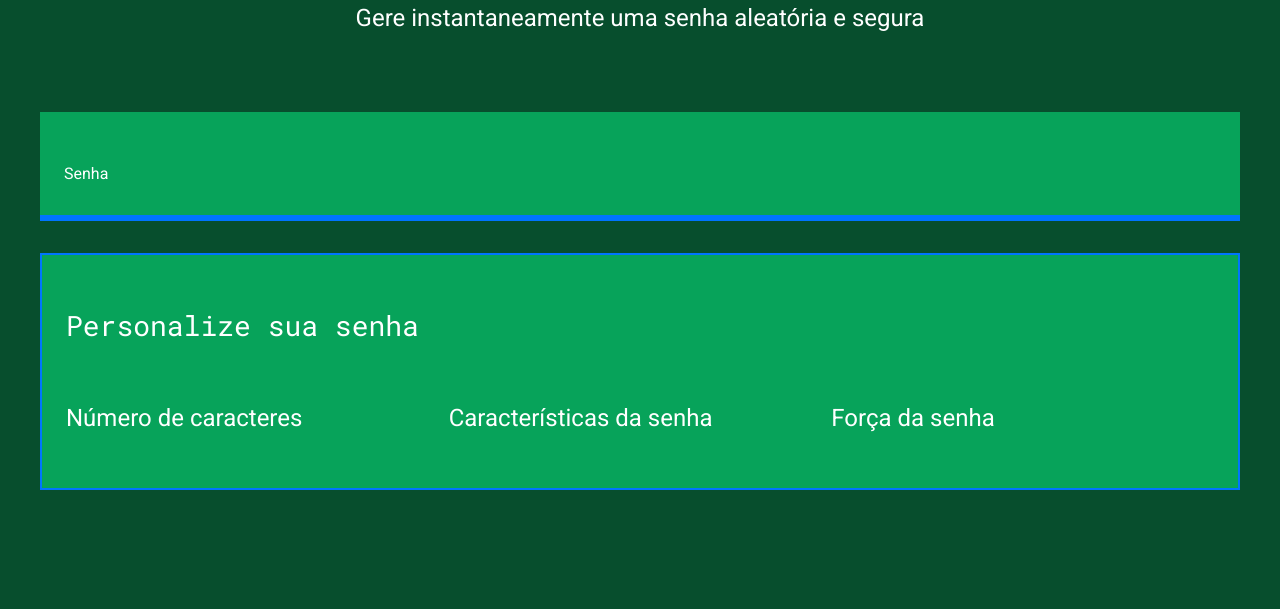
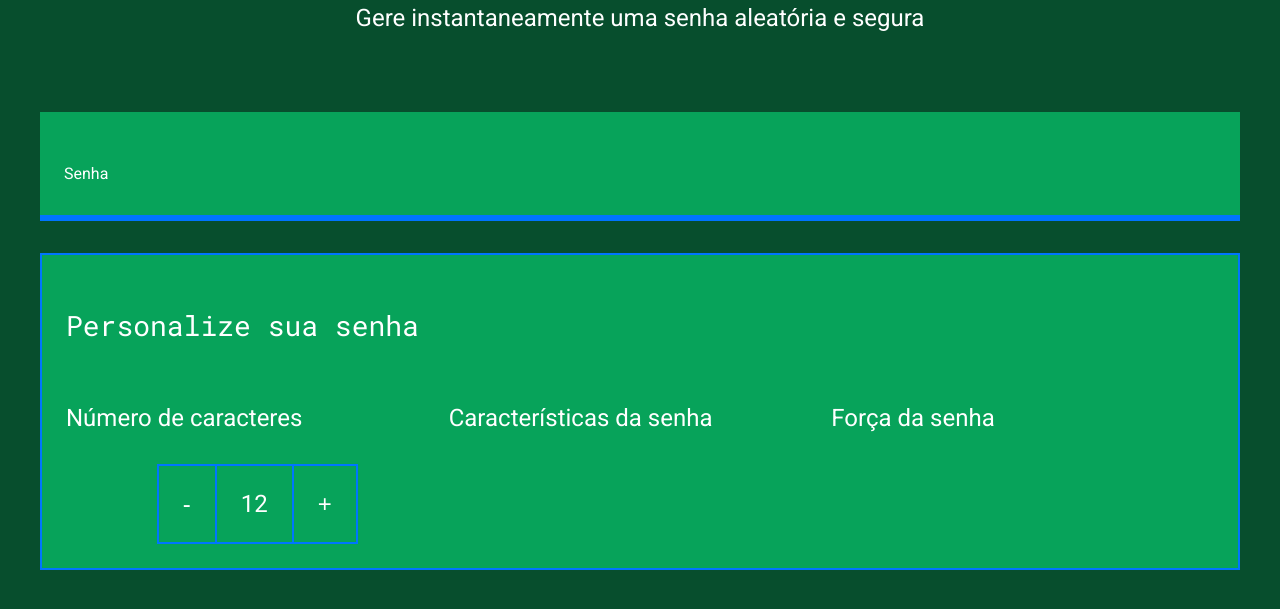
Before and after one commit to FachettiDomingues16/gerador-senhas, a plain HTML site: page index.html in a window 1280 px wide. Shown: the part 191-800 px from the top of the page. Drawn offline with Linux system fonts and the light colour scheme.

Commit message:
Add files via upload

```diff
--- a/index.html
+++ b/index.html
@@ -11,7 +11,7 @@
 <body>
     <section class="conteudo">
         <div class="conteudo-titulo">
-            <img src="lock-padlock-symbol-for-security-interface.png" alt="cadeado fechado">
+            <img src="unlock.svg" alt="cadeado fechado">
             <h2 class="titulo-principal">Gerador de senhas</h2>
             <h3 class="titulo-secundario">Gere instantaneamente uma senha aleatória e segura</h3>
         </div>
@@ -24,6 +24,11 @@
             <div class="parametro-coluna__senha">
                 <div class="parametro-senha">
                     <h4 class="parametro-senha__titulo">Número de caracteres</h4>
+                    <div class="parametro-senha-botoes">
+                        <button class="parametro-senha__botao">-</button>
+                        <p class="parametro-senha__texto">12</p>
+                        <button class="parametro-senha__botao">+</button>
+                    </div>
                 </div>
                 <div class="parametro-senha">
                     <h4 class="parametro-senha__titulo">Características da senha</h4>
--- a/style.css
+++ b/style.css
@@ -84,7 +84,26 @@ body{
     width: 50%;
     margin: 0 auto;
 }
+.parametro-senha-botoes{
+    display: flex;
+    justify-content: center;
+}
 
+.parametro-senha__botao{
+    background-color: var(--fundo-texto);
+    color: var(--branco);
+    border: 2px solid var(--borda);
+    padding: 24px;
+    font-size: 24px;
+    cursor: pointer;
+}
+.parametro-senha__texto{
+    padding: 24px;
+    border-top: 2px solid var(--borda);
+    border-bottom: 2px solid var(--borda);
+    margin: 0;
+    font-size: 24px;
+}
 @media screen and (min-width: 768px) {
     .parametro-coluna__senha{
         flex-direction: row;
```
